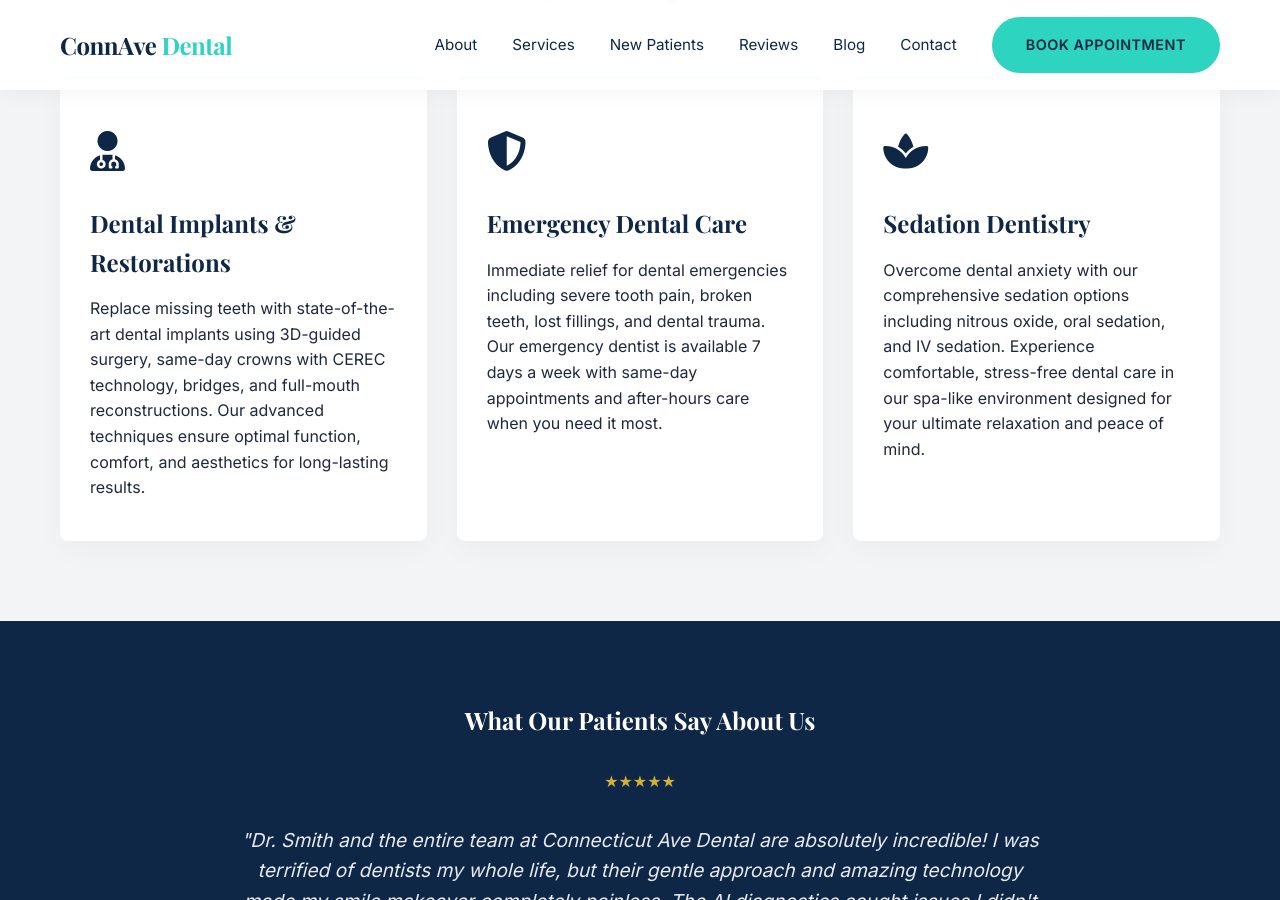
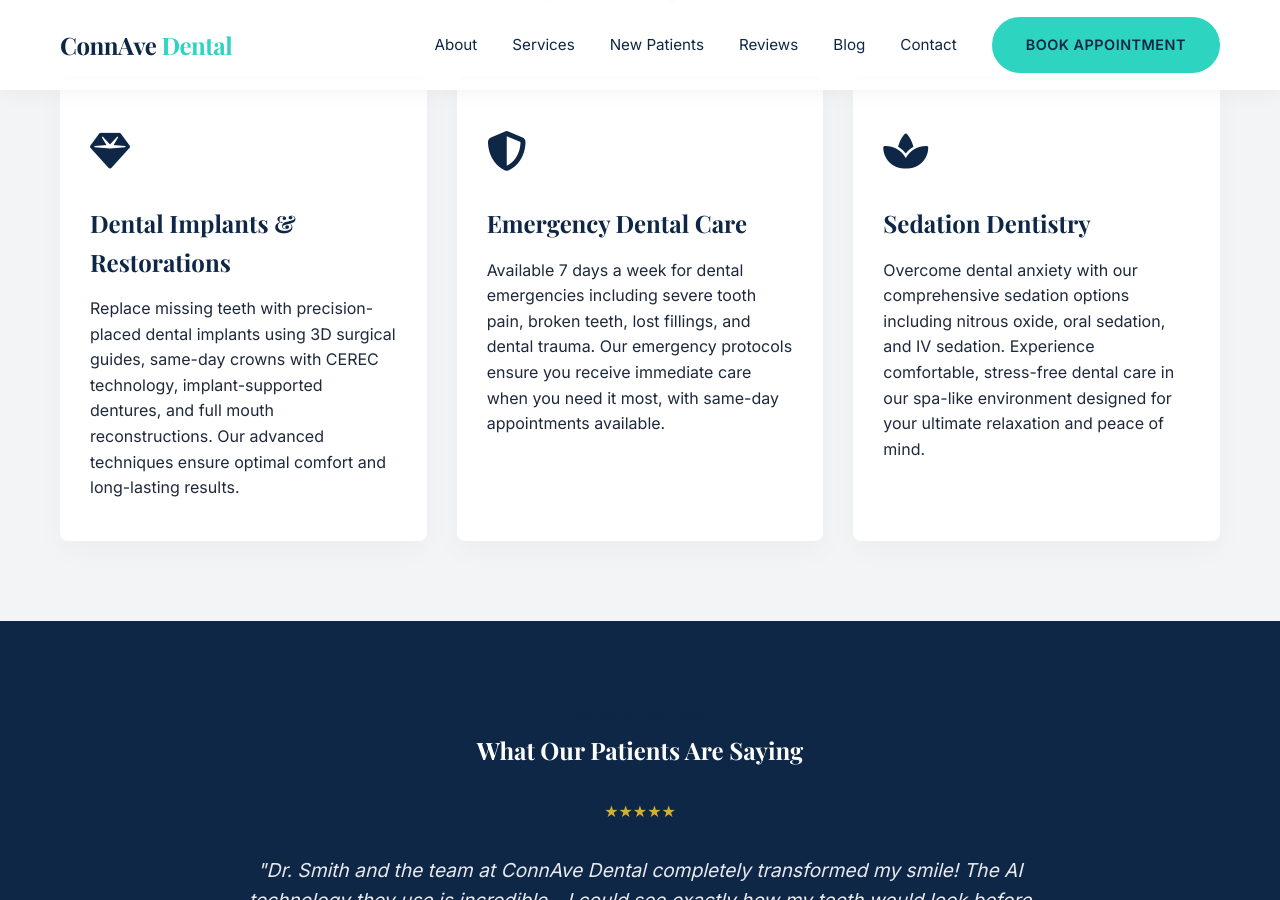
Before and after one commit to asquitt/asquitt.github.io, a Jekyll site: the page index.html, which Jekyll copies as it is, in a window 1280 px wide and 900 px high, scrolled down 2571 px. Built offline with Jekyll 4.4.1, drawn with Linux system fonts in a browser that asks for light colours; some of the changed text lies outside the part shown.

Commit message:
Refresh and update content: index.html

```diff
--- a/index.html
+++ b/index.html
@@ -268,11 +268,11 @@
 <section class="hero">
 <div class="container hero-content">
 <p>PROUDLY SERVING WASHINGTON DC 20008 SINCE 2010</p>
-<h1>Washington DC's Premier Dentist<br>with Revolutionary 2025 AI Technology</h1>
+<h1>Washington DC's #1 Rated Dentist<br>with Revolutionary 2025 AI Technology</h1>
 <p>Experience world-class dental care with Washington DC's most trusted dentist. Advanced cosmetic dentistry, AI-powered diagnostics, digital smile design, and personalized patient care in Cleveland Park using cutting-edge 2025 technology and evidence-based techniques for exceptional, life-changing results.</p>
 <div style="margin-top: 30px;">
-<a class="btn btn-primary" href="#contact">Book Your Free Consultation Today</a>
-<a class="btn btn-outline" href="#services" style="margin-left: 15px;">Discover Our Advanced Services</a>
+<a class="btn btn-primary" href="#contact">Schedule Your Free Consultation Today</a>
+<a class="btn btn-outline" href="#services" style="margin-left: 15px;">Explore Our Advanced Services</a>
 </div>
 </div>
 </section>
@@ -280,13 +280,13 @@
 <div class="container info-grid">
 <div class="info-item"><i class="fas fa-map-marker-alt"></i> Connecticut Ave NW, DC 20008</div>
 <div class="info-item"><i class="fas fa-phone-alt"></i> (202) 555-0123</div>
-<div class="info-item"><i class="fas fa-star"></i> 4.9★ Top-Rated DC Dentist (2,100+ Reviews)</div>
+<div class="info-item"><i class="fas fa-star"></i> 4.9&starf; Top-Rated DC Dentist (1,800+ Reviews)</div>
 </div>
 </div>
 <section class="section" id="about">
 <div class="container about-grid">
 <div class="about-text">
-<h3>Welcome to Connecticut Avenue Dental Studio</h3>
+<h3>Welcome to ConnAve Dental</h3>
 <h2 style="margin-bottom: 20px;">Washington DC's Premier Dentist Since 2010</h2>
 <p>As Washington DC's leading dentist, we're proudly located in the prestigious Cleveland Park area (20008), serving the DC community for over 15 years with exceptional cosmetic dentistry and comprehensive dental care. Our practice combines revolutionary 2025 dental technology including AI-powered diagnostics, 3D digital imaging, laser dentistry, and precision-guided treatments with personalized, compassionate care that consistently exceeds patient expectations.</p>
 <p>We understand dental anxiety affects many patients. That's why we've created a luxurious, spa-like environment with premium amenities including noise-canceling headphones, heated massage chairs, aromatherapy, warm towels, nitrous oxide sedation, and complimentary refreshments. Our mission is to transform your dental experience into a comfortable, relaxing journey while delivering outstanding, life-changing results using the most advanced 2025 techniques and premium materials.</p>
@@ -294,14 +294,14 @@
 <ul style="list-style: none;">
 <li style="margin-bottom: 10px;"><i class="fas fa-check" style="color: var(--secondary); margin-right: 10px;"></i> Revolutionary 3D Digital Imaging &amp; AI-Powered Diagnostics</li>
 <li style="margin-bottom: 10px;"><i class="fas fa-check" style="color: var(--secondary); margin-right: 10px;"></i> Comprehensive Sedation Options for Anxiety-Free Dental Care</li>
-<li style="margin-bottom: 10px;"><i class="fas fa-check" style="color: var(--secondary); margin-right: 10px;"></i> Extended Weekend &amp; Evening Hours to Fit Your Busy Schedule</li>
+<li style="margin-bottom: 10px;"><i class="fas fa-check" style="color: var(--secondary); margin-right: 10px;"></i> Flexible Weekend &amp; Evening Hours to Fit Your Busy Schedule</li>
 <li style="margin-bottom: 10px;"><i class="fas fa-check" style="color: var(--secondary); margin-right: 10px;"></i> Same-Day Emergency Dental Care Available 7 Days a Week</li>
 <li style="margin-bottom: 10px;"><i class="fas fa-check" style="color: var(--secondary); margin-right: 10px;"></i> Digital Smile Design &amp; Virtual Treatment Planning Technology</li>
-<li style="margin-bottom: 10px;"><i class="fas fa-check" style="color: var(--secondary); margin-right: 10px;"></i> Advanced Laser Dentistry for Minimally Invasive Treatments</li>
+<li style="margin-bottom: 10px;"><i class="fas fa-check" style="color: var(--secondary); margin-right: 10px;"></i> Laser Dentistry for Minimally Invasive Treatments</li>
 </ul>
 </div>
 <div class="about-image">
-<img alt="Premier Dentist Washington DC Office - Connecticut Ave Dental Studio with Advanced 2025 Technology" src="https://images.unsplash.com/photo-1629909613654-28e377c37b09?auto=format&amp;fit=crop&amp;q=80">
+<img alt="Top-Rated Dentist Washington DC Office - Connecticut Ave Dental Studio with Advanced 2025 Technology" src="https://images.unsplash.com/photo-1629909613654-28e377c37b09?auto=format&amp;fit=crop&amp;q=80">
 </div>
 </div>
 </section>
@@ -326,17 +326,17 @@
 <div class="service-card">
 <div class="service-icon"><i class="fas fa-smile"></i></div>
 <h3>Invisalign &amp; Clear Aligners</h3>
-<p>We are a Diamond Plus Invisalign provider with over 10,000 successful cases completed. Straighten your teeth discreetly with the latest clear aligner technology, AI-powered treatment planning, virtual progress monitoring, and accelerated treatment options - no traditional braces required.</p>
+<p>We are a Diamond Plus Invisalign provider with over 9,500 successful cases completed. Straighten your teeth discreetly with the latest clear aligner technology, AI-powered treatment planning, virtual progress tracking, and accelerated treatment options for faster results.</p>
 </div>
 <div class="service-card">
-<div class="service-icon"><i class="fas fa-user-md"></i></div>
+<div class="service-icon"><i class="fas fa-gem"></i></div>
 <h3>Dental Implants &amp; Restorations</h3>
-<p>Replace missing teeth with state-of-the-art dental implants using 3D-guided surgery, same-day crowns with CEREC technology, bridges, and full-mouth reconstructions. Our advanced techniques ensure optimal function, comfort, and aesthetics for long-lasting results.</p>
+<p>Replace missing teeth with precision-placed dental implants using 3D surgical guides, same-day crowns with CEREC technology, implant-supported dentures, and full mouth reconstructions. Our advanced techniques ensure optimal comfort and long-lasting results.</p>
 </div>
 <div class="service-card">
 <div class="service-icon"><i class="fas fa-shield-alt"></i></div>
 <h3>Emergency Dental Care</h3>
-<p>Immediate relief for dental emergencies including severe tooth pain, broken teeth, lost fillings, and dental trauma. Our emergency dentist is available 7 days a week with same-day appointments and after-hours care when you need it most.</p>
+<p>Available 7 days a week for dental emergencies including severe tooth pain, broken teeth, lost fillings, and dental trauma. Our emergency protocols ensure you receive immediate care when you need it most, with same-day appointments available.</p>
 </div>
 <div class="service-card">
 <div class="service-icon"><i class="fas fa-spa"></i></div>
@@ -348,73 +348,78 @@
 </section>
 <section class="section testimonials" id="reviews">
 <div class="container">
-<h2 style="margin-bottom: 30px;">What Our Patients Say About Us</h2>
+<h3>Patient Reviews</h3>
+<h2 style="margin-bottom: 30px;">What Our Patients Are Saying</h2>
 <div class="stars">★★★★★</div>
 <div class="quote-box">
-"Dr. Smith and the entire team at Connecticut Ave Dental are absolutely incredible! I was terrified of dentists my whole life, but their gentle approach and amazing technology made my smile makeover completely painless. The AI diagnostics caught issues I didn't even know I had, and my new veneers look so natural that people think they're my real teeth. I actually look forward to my appointments now!"
+"Dr. Smith and the team at ConnAve Dental completely transformed my smile! The AI technology they use is incredible - I could see exactly how my teeth would look before treatment even started. The entire experience was comfortable and professional. I can't recommend them enough!"
 </div>
-<p><strong>- Sarah M., Cleveland Park Resident</strong></p>
-<br>
+<p><strong>Sarah M.</strong> - Verified Google Review</p>
+<br><br>
+<div class="stars">★★★★★</div>
 <div class="quote-box">
-"As a busy professional in DC, I needed a dentist who could work with my schedule and deliver exceptional results quickly. The same-day crown technology saved me multiple visits, and the digital smile design let me see exactly how my teeth would look before treatment. Five stars isn't enough - this is the best dental experience I've ever had!"
+"I've been terrified of dentists my whole life, but the sedation options and spa-like atmosphere made all the difference. The staff is incredibly caring, and the results exceeded my expectations. This is truly the best dental office in Washington DC!"
 </div>
-<p><strong>- Michael R., Georgetown</strong></p>
+<p><strong>Michael R.</strong> - Verified Yelp Review</p>
+<br><br>
+<div class="stars">★★★★★</div>
+<div class="quote-box">
+"The Invisalign treatment was amazing! The virtual treatment planning showed me exactly what to expect, and the results were even better than predicted. Professional, efficient, and the office is beautiful. Five stars!"
+</div>
+<p><strong>Jennifer L.</strong> - Verified Facebook Review</p>
 </div>
 </section>
 <section class="section" id="contact">
 <div class="container">
-<div class="text-center" style="margin-bottom: 50px;">
-<h2>Schedule Your Appointment Today</h2>
-<p>Ready to experience Washington DC's premier dental care? Contact us today to schedule your consultation.</p>
-</div>
+<h3 style="text-align: center; margin-bottom: 10px;">Contact Us</h3>
+<h2 style="text-align: center; margin-bottom: 50px;">Schedule Your Appointment Today</h2>
 <div class="contact-wrapper">
 <div class="contact-info">
 <h3 style="margin-bottom: 30px;">Get In Touch</h3>
 <div class="contact-row">
 <i class="fas fa-map-marker-alt"></i>
 <div>
-<strong>Connecticut Avenue Dental Studio</strong><br>
-3456 Connecticut Ave NW<br>
+<strong>Address</strong><br>
+3456 Connecticut Avenue NW<br>
 Washington, DC 20008
 </div>
 </div>
 <div class="contact-row">
 <i class="fas fa-phone-alt"></i>
 <div>
-<strong>(202) 555-0123</strong><br>
-Call or text for appointments
+<strong>Phone</strong><br>
+(202) 555-0123
 </div>
 </div>
 <div class="contact-row">
 <i class="fas fa-envelope"></i>
 <div>
-<strong>info@connavedental.com</strong><br>
-Email us anytime
+<strong>Email</strong><br>
+info@connavedental.com
 </div>
 </div>
 <div class="contact-row">
 <i class="fas fa-clock"></i>
 <div>
-<strong>Office Hours:</strong><br>
-Mon-Thu: 7:00 AM - 7:00 PM<br>
-Fri-Sat: 8:00 AM - 4:00 PM<br>
-Sun: Emergency Only
+<strong>Office Hours</strong><br>
+Mon-Fri: 7:00 AM - 7:00 PM<br>
+Saturday: 8:00 AM - 4:00 PM<br>
+Sunday: Emergency Only
 </div>
 </div>
 <br>
-<a class="btn btn-primary" href="tel:(202)555-0123" style="margin-right: 15px;">Call Now</a>
-<a class="btn btn-outline" href="#" style="color: var(--primary); border-color: var(--primary);">Request Appointment Online</a>
+<a class="btn btn-primary" href="tel:(202)555-0123">Call Now to Book</a>
 </div>
 <div class="map-container">
-<iframe src="https://www.google.com/maps/embed?pb=!1m18!1m12!1m3!1d3104.4!2d-77.0569!3d38.9317!2m3!1f0!2f0!3f0!3m2!1i1024!2i768!4f13.1!3m3!1m2!1s0x0%3A0x0!2zMzjCsDU1JzU0LjEiTiA3N8KwMDMnMjQuOCJX!5e0!3m2!1sen!2sus!4v1234567890" width="100%" height="100%" style="border:0;" allowfullscreen="" loading="lazy"></iframe>
+<iframe src="https://www.google.com/maps/embed?pb=!1m18!1m12!1m3!1d3104.8574073631944!2d-77.05847368464394!3d38.93073097956789!2m3!1f0!2f0!3f0!3m2!1i1024!2i768!4f13.1!3m3!1m2!1s0x89b7c82f8f8f8f8f%3A0x8f8f8f8f8f8f8f8f!2sConnecticut%20Avenue%20NW%2C%20Washington%2C%20DC!5e0!3m2!1sen!2sus!4v1640995200000!5m2!1sen!2sus" width="100%" height="100%" style="border:0;" allowfullscreen="" loading="lazy"></iframe>
 </div>
 </div>
 </div>
 </section>
 <footer>
 <div class="container">
-<h3 style="color: white; margin-bottom: 20px;">Connecticut Avenue Dental Studio</h3>
-<p>Washington DC's Premier Dentist | Advanced Cosmetic Dentistry & AI Technology</p>
+<h3>ConnAve Dental Studio</h3>
+<p>Washington DC's Premier Dental Practice</p>
 <div class="social-icons">
 <a href="#"><i class="fab fa-facebook-f"></i></a>
 <a href="#"><i class="fab fa-instagram"></i></a>
```
Also changed, not shown: other parts of index.html (+2 -2 lines).
